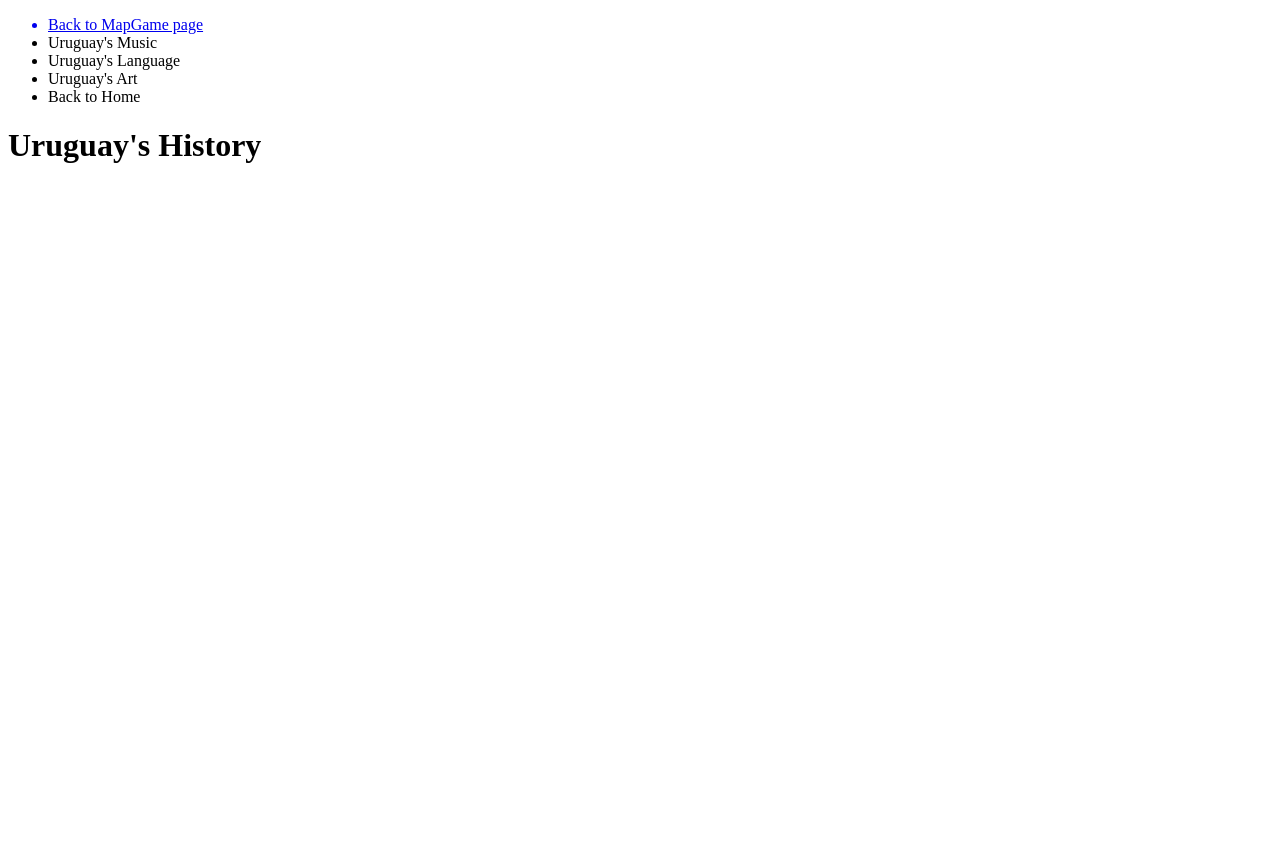
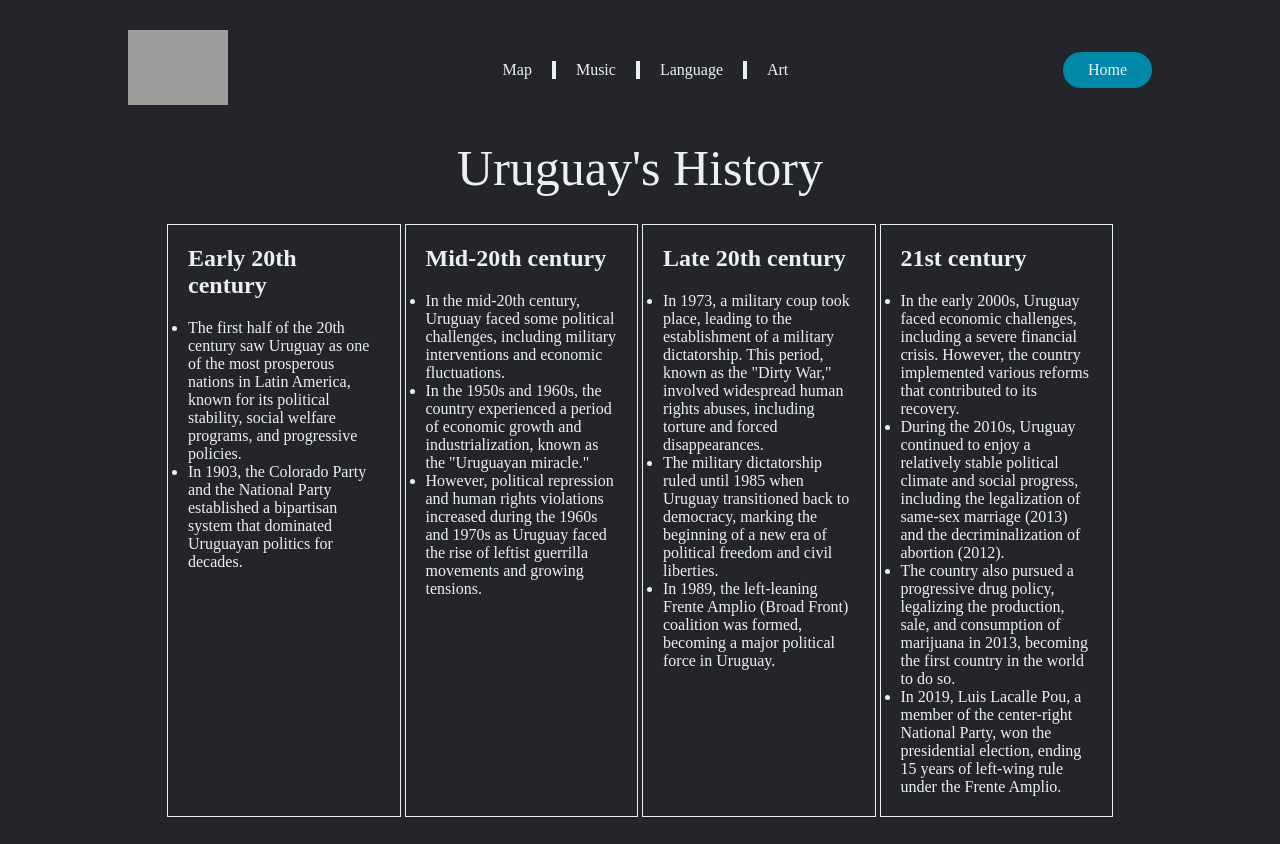
Before and after one commit to nicibob7/lotsOfLocations, a website: page frontend/history/index.html in a window 1280 px wide. Before the commit the page ends 800 px from the top, so only its background shows below. Drawn offline with Linux system fonts and the light colour scheme; grey boxes are pictures that could not be loaded.

Commit message:
Created basic history page

```diff
--- a/frontend/history/index.html
+++ b/frontend/history/index.html
@@ -1,24 +1,110 @@
 <!DOCTYPE html>
 <html lang="en">
-<head>
-    <meta charset="UTF-8">
-    <meta name="viewport" content="width=device-width, initial-scale=1.0">
-    <title>LOL - Uruguay's History </title>
-</head>
-<body>
-    <header></header>
-    <nav>
+  <head>
+    <meta charset="UTF-8" />
+    <meta name="viewport" content="width=device-width, initial-scale=1.0" />
+    <title>LOL - Uruguay's History</title>
+    <link rel="stylesheet" href="styles.css" />
+    <script defer src="index.js"></script>
+  </head>
+  <body>
+    <header>
+      <a href="/frontend/map"
+        ><img
+          class="logo"
+          src="https://w7.pngwing.com/pngs/285/815/png-transparent-computer-icons-geography-map-logo-silhouette-map.png"
+          alt="logo"
+      /></a>
+      <nav>
+        <ul class="nav_links">
+          <li><a href="/map/">Map</a></li>
+          <li><a href="/music/">Music</a></li>
+          <li><a href="/language/">Language</a></li>
+          <li><a href="/art/">Art</a></li>
+        </ul>
+      </nav>
+      <a class="home" href="/homepage/"><button>Home</button></a>
+    </header>
+    <h1>Uruguay's History</h1>
+    <section class="columns">
+      <div class="column" onclick="flipColumn(1)">
+        <h2>Early 20th century</h2>
         <ul>
-           <a href="/frontend/"> <li>Back to MapGame page</li></a>
-            <li>Uruguay's Music</li>
-            <li>Uruguay's Language</li>
-            <li>Uruguay's Art</li>
-            <li>Back to Home</li>
+          <li>
+            The first half of the 20th century saw Uruguay as one of the most
+            prosperous nations in Latin America, known for its political
+            stability, social welfare programs, and progressive policies.
+          </li>
+          <li>
+            In 1903, the Colorado Party and the National Party established a
+            bipartisan system that dominated Uruguayan politics for decades.
+          </li>
         </ul>
-    </nav>
-    <h1>
-        Uruguay's History
-    </h1>
-
-</body>
+      </div>
+      <div class="column" onclick="flipColumn(2)">
+        <h2>Mid-20th century</h2>
+        <ul>
+          <li>
+            In the mid-20th century, Uruguay faced some political challenges,
+            including military interventions and economic fluctuations.
+          </li>
+          <li>
+            In the 1950s and 1960s, the country experienced a period of economic
+            growth and industrialization, known as the "Uruguayan miracle."
+          </li>
+          <li>
+            However, political repression and human rights violations increased
+            during the 1960s and 1970s as Uruguay faced the rise of leftist
+            guerrilla movements and growing tensions.
+          </li>
+        </ul>
+      </div>
+      <div class="column" onclick="flipColumn(3)">
+        <h2>Late 20th century</h2>
+        <ul>
+          <li>
+            In 1973, a military coup took place, leading to the establishment of
+            a military dictatorship. This period, known as the "Dirty War,"
+            involved widespread human rights abuses, including torture and
+            forced disappearances.
+          </li>
+          <li>
+            The military dictatorship ruled until 1985 when Uruguay transitioned
+            back to democracy, marking the beginning of a new era of political
+            freedom and civil liberties.
+          </li>
+          <li>
+            In 1989, the left-leaning Frente Amplio (Broad Front) coalition was
+            formed, becoming a major political force in Uruguay.
+          </li>
+        </ul>
+      </div>
+      <div class="column" onclick="flipColumn(4)">
+        <h2>21st century</h2>
+        <ul>
+          <li>
+            In the early 2000s, Uruguay faced economic challenges, including a
+            severe financial crisis. However, the country implemented various
+            reforms that contributed to its recovery.
+          </li>
+          <li>
+            During the 2010s, Uruguay continued to enjoy a relatively stable
+            political climate and social progress, including the legalization of
+            same-sex marriage (2013) and the decriminalization of abortion
+            (2012).
+          </li>
+          <li>
+            The country also pursued a progressive drug policy, legalizing the
+            production, sale, and consumption of marijuana in 2013, becoming the
+            first country in the world to do so.
+          </li>
+          <li>
+            In 2019, Luis Lacalle Pou, a member of the center-right National
+            Party, won the presidential election, ending 15 years of left-wing
+            rule under the Frente Amplio.
+          </li>
+        </ul>
+      </div>
+    </section>
+  </body>
 </html>
--- /dev/null
+++ b/frontend/history/index.js
@@ -0,0 +1,4 @@
+function flipColumn(columnNumber) {
+  const column = document.querySelector(`.column:nth-child(${columnNumber})`);
+  column.classList.toggle("flipped");
+}
--- a/frontend/history/styles.css
+++ b/frontend/history/styles.css
@@ -0,0 +1,97 @@
+@import url("https://fonts.googleapis.com/css2?family=Montserrat:wght@500&display=swap");
+
+* {
+  box-sizing: border-box;
+  margin: 0;
+  padding: 0;
+  background-color: #24252a;
+}
+
+.logo {
+  width: 100px;
+}
+
+.nav_links {
+  list-style: none;
+  background-color: #edf0f1;
+}
+
+.nav_links li {
+  display: inline-block;
+  padding: 0px 20px;
+}
+
+.nav_links li a {
+  transition: all 0.3s ease 0s;
+}
+
+.nav_links li a:hover {
+  color: #0088a9;
+}
+
+button {
+  padding: 9px 25px;
+  background-color: rgba(0, 136, 169, 1);
+  border: none;
+  border-radius: 50px;
+  transition: all 0.3s ease 0s;
+  cursor: pointer;
+}
+
+button:hover {
+  background-color: rgba(0, 136, 169, 0.8);
+}
+
+li,
+a,
+button {
+  font-family: "Montserrat, sans-serif";
+  font-weight: 500;
+  font-size: 16px;
+  color: #edf0f1;
+  text-decoration: none;
+}
+
+header {
+  display: flex;
+  justify-content: space-between;
+  align-items: center;
+  padding: 30px 10%;
+}
+
+h1 {
+  font-family: "Montserrat, sans-serif";
+  font-weight: 500;
+  font-size: 50px;
+  color: #edf0f1;
+  text-align: center;
+}
+
+h2 {
+  padding-bottom: 20px;
+}
+
+.columns {
+  font-family: "Montserrat, sans-serif";
+  color: #edf0f1;
+  padding: 5px;
+  max-width: 960px;
+  width: 95%;
+  margin: 20px auto;
+  display: flex;
+  flex-flow: row wrap;
+  justify-content: center;
+}
+
+.column {
+  flex: 1;
+  border: 1px solid;
+  margin: 2px;
+  padding: 20px;
+  transition: 1s;
+}
+
+.column.flipped {
+  cursor: pointer;
+  transform: rotateY(180deg);
+}
```
